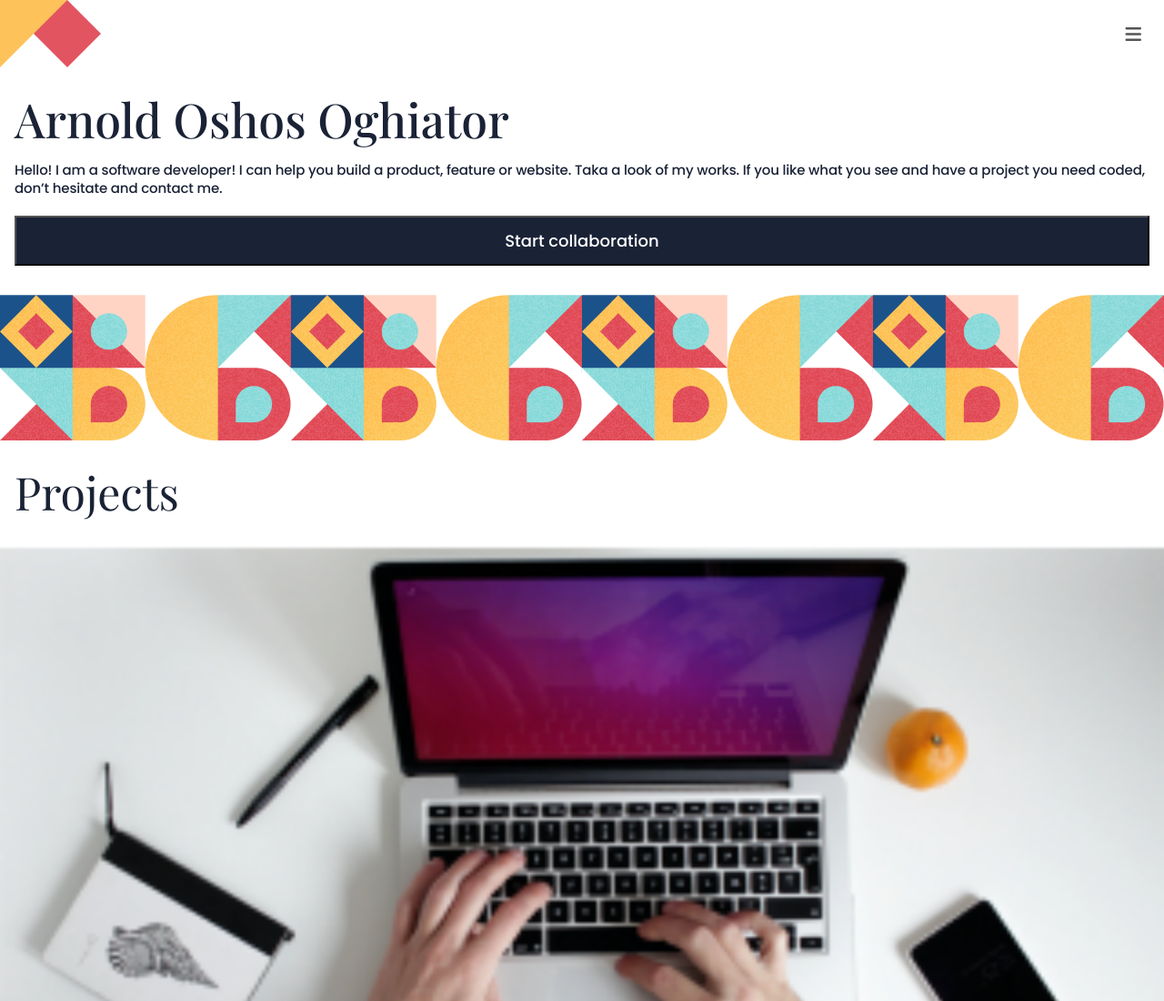
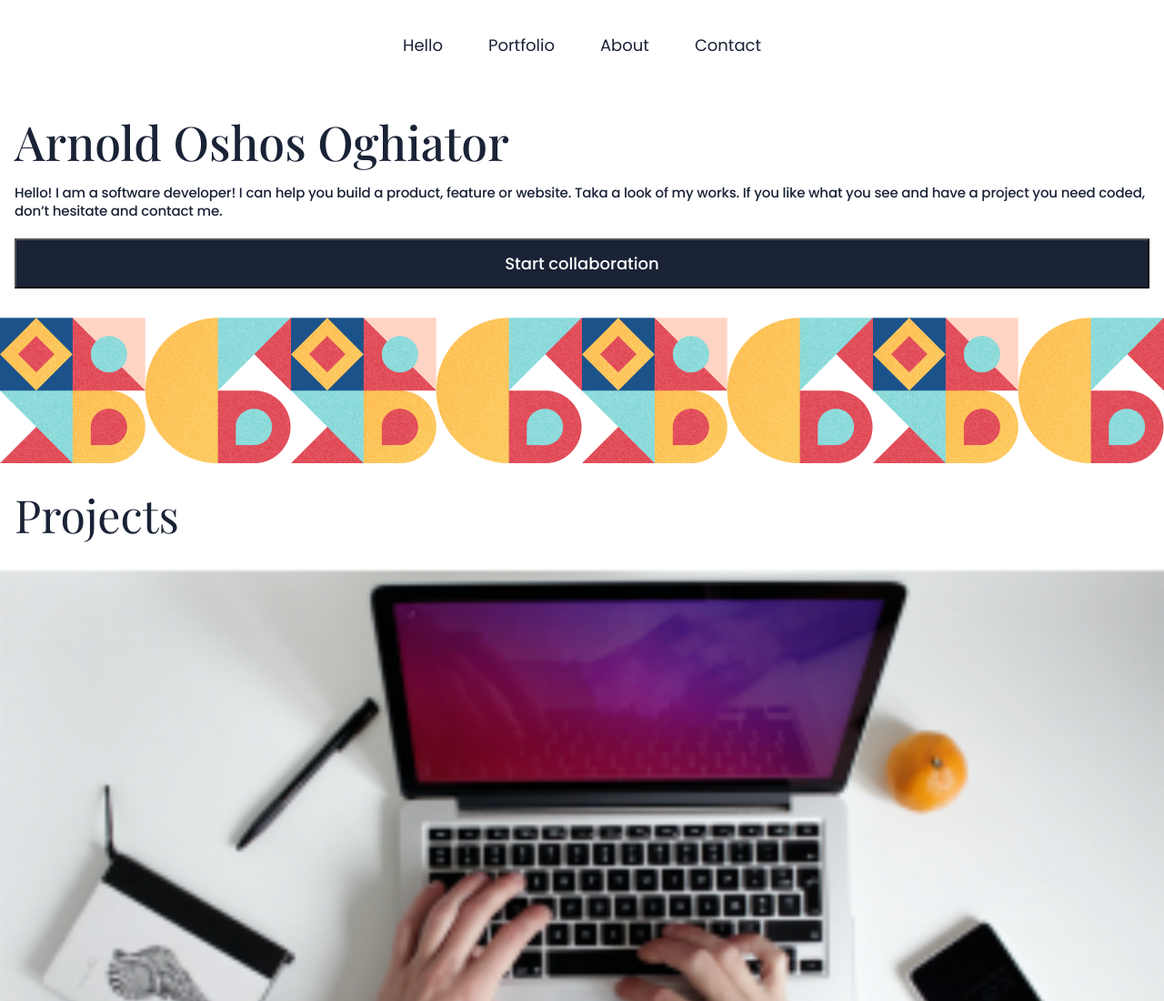
Before and after one commit to arnold-O/portfolio_project_microverse, a website: page index.html in a window 1280 px wide. Shown: the top 1100 px of the page at 91% size. Drawn offline with nearby package versions, Linux system fonts and the light colour scheme; a web font is replaced by a local one.

Commit message:
added the toolbar

```diff
--- a/index.html
+++ b/index.html
@@ -18,7 +18,9 @@
 
 <body>
     <main>
-        <header class="nav-section grid grid--2-cols">
+        <section>
+            <header class="nav-section grid mobile-nav  grid--2-cols">
+
                 <div class="nav-section-img">
                     <img src="./images/image_geometry_1.png" alt="" />
                 </div>
@@ -26,6 +28,15 @@
                     <i class="fa fa-bars fa-2x" aria-hidden="true"></i>
                 </nav>
             </header>
+            <nav class="nav-desktop">
+                <ul class="nav-desktop-items">
+                    <li>Hello</li>
+                    <li>Portfolio</li>
+                    <li>About</li>
+                    <li>Contact</li>
+                </ul>
+               </nav>
+        </section>
 
         <section class="header-description margin-md">
             <h1 class="header-description-name">Arnold Oshos Oghiator </h1>
--- a/style.css
+++ b/style.css
@@ -574,4 +574,36 @@ body {
   color: #fff;
 }
 
+.nav-desktop {
+  display: none;
+}
 /* footer section */
+
+/********************** media queries applies here****************** */
+
+@media (min-width: 768px) {
+  .mobile-nav {
+    display: none;
+  }
+  .nav-desktop {
+    display: contents;
+    height: 10rem;
+  }
+  .nav-desktop-items {
+    display: flex;
+    justify-content: center;
+    align-items: center;
+    gap: 5rem;
+    list-style: none;
+    height: inherit;
+  }
+  .nav-desktop-items li {
+    font-family: var(--font-family-primary);
+    font-style: normal;
+    font-weight: 400;
+    font-size: 1.8rem;
+    line-height: 2.4rem;
+    text-align: right;
+    color: #1a2236;
+  }
+}
```
Also changed, not shown: images/image-geometry_1.png (added). Lines whose indentation alone changed are shown as unchanged.
